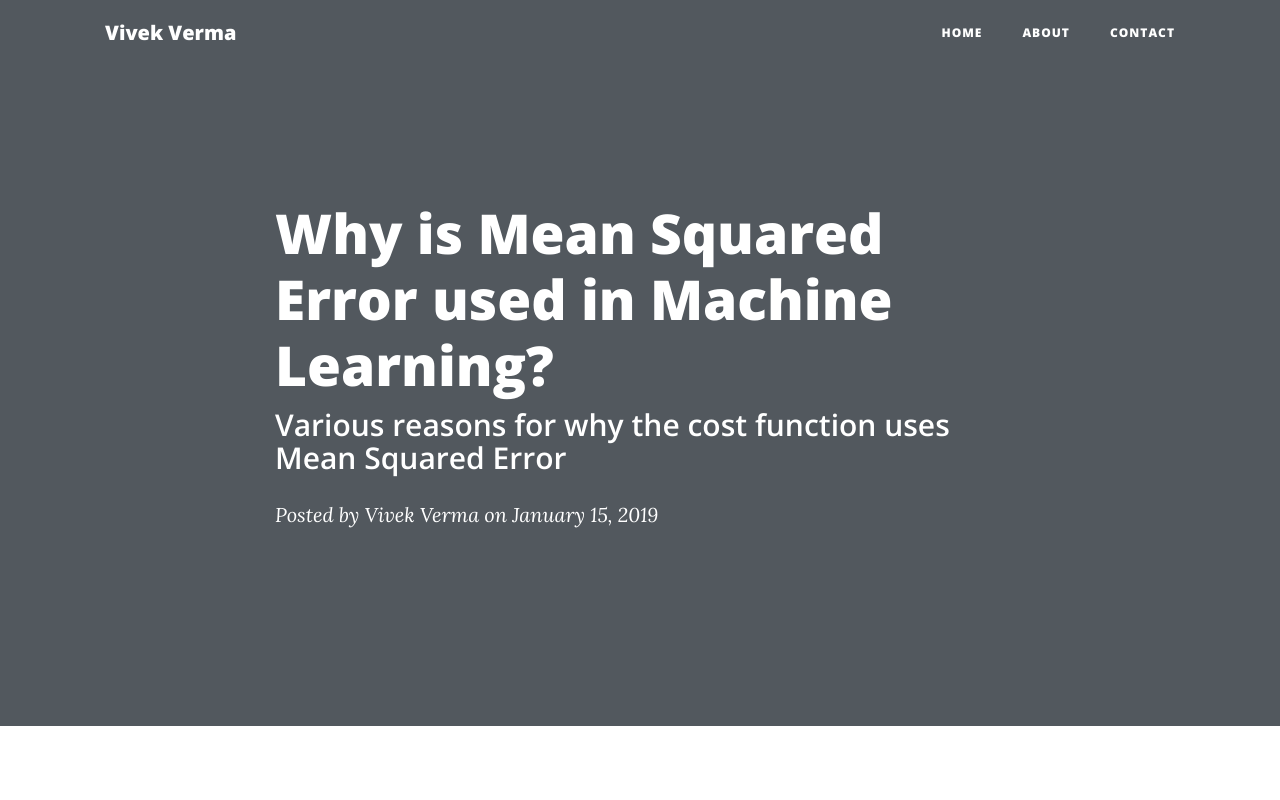
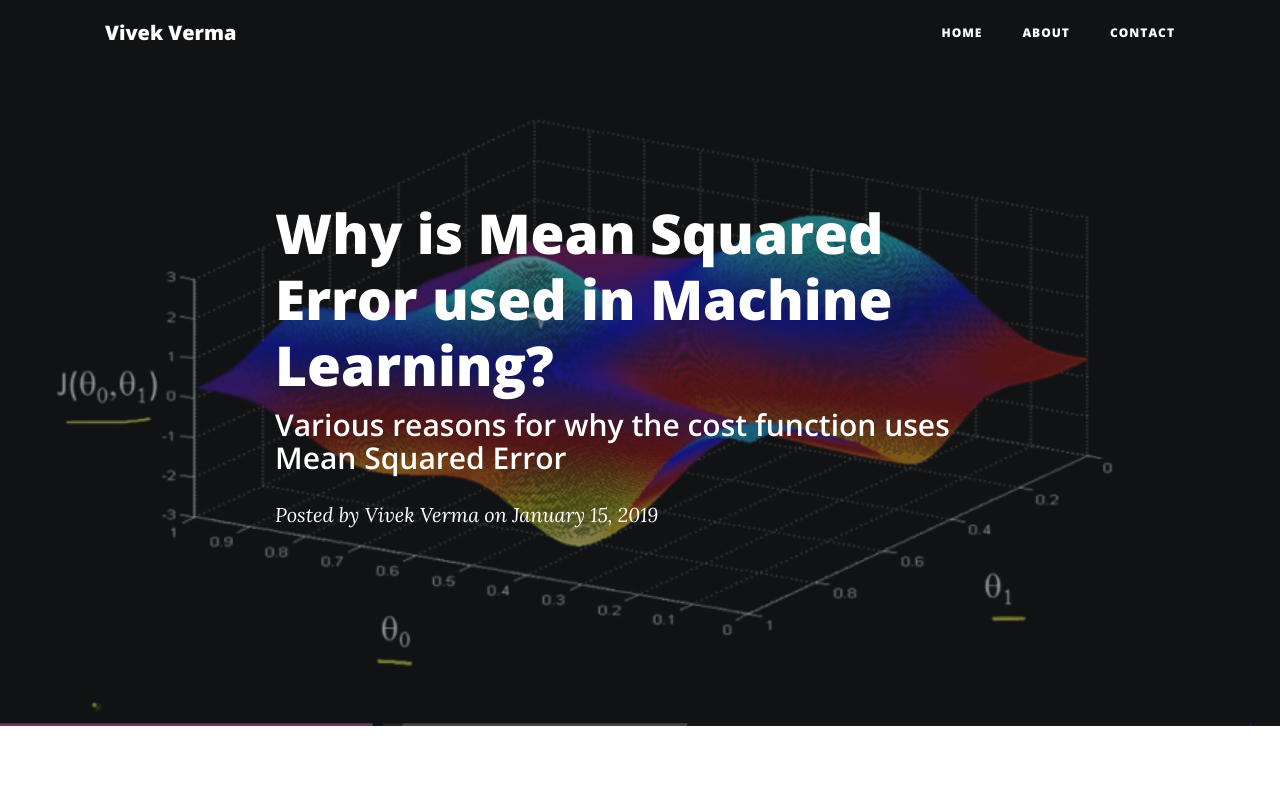
Before and after one commit to vivek3141/blog, a website: page posts/mean_squared_error.html in a window 1280 px wide. Shown: the top 800 px of the page. Drawn offline with nearby package versions, Linux system fonts and the light colour scheme; some packages are replaced by stand-ins of ours.

Commit message:
Adding Images

```diff
--- a/posts/mean_squared_error.html
+++ b/posts/mean_squared_error.html
@@ -7,7 +7,7 @@
     <meta name="description" content="">
     <meta name="author" content="">
 
-    <title>Vivek Verma's Blog</title>
+    <title>Why is Mean Squared Error Used?</title>
 
     <!-- Bootstrap core CSS -->
     <link href="../vendor/bootstrap/css/bootstrap.min.css" rel="stylesheet">
@@ -62,7 +62,7 @@
 </nav>
 
 <!-- Page Header -->
-<header class="masthead" style="background-image: url('../img/post-bg.jpg')">
+<header class="masthead" style="background-image: url('../img/cost.png')">
     <div class="overlay"></div>
     <div class="container">
         <div class="row">
```
Also changed, not shown: img/cost.png (added).
